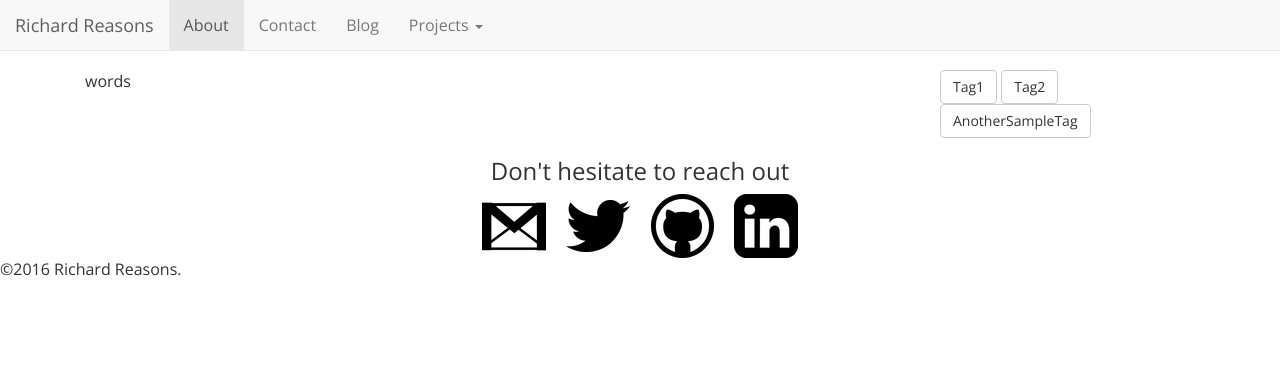
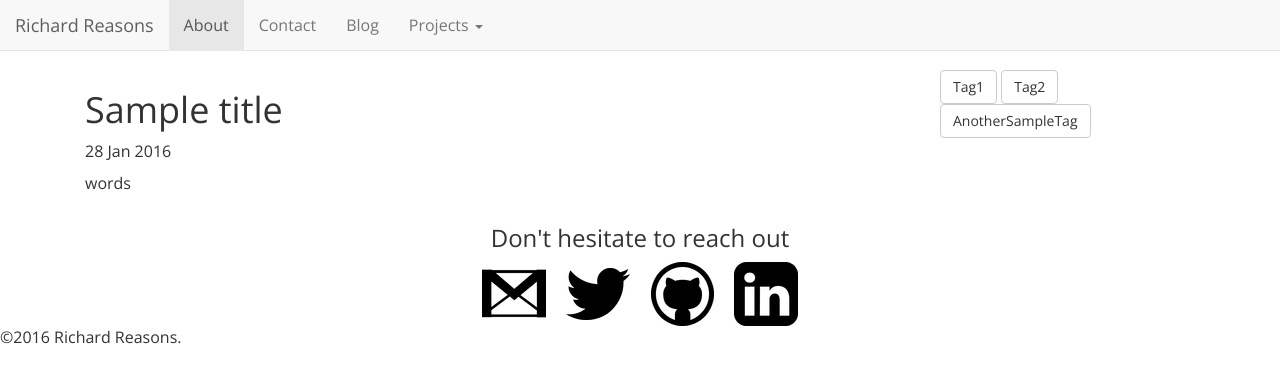
Before and after one commit to rgreasons/rgreasons.github.io, a Jekyll site: the page built from _posts/2016-01-28-samplepost.md, in a window 1280 px wide. Shown: the top 383 px of the page. Built offline with Jekyll 4.4.1, drawn with Linux system fonts in a browser that asks for light colours; nearby versions of some CDN libraries.

Commit message:
Update post.html

```diff
--- a/_layouts/post.html
+++ b/_layouts/post.html
@@ -44,11 +44,13 @@
           </ul> -->
         </div><!--/.nav-collapse -->
     </nav>
-		<div class="col-md-8">
-    	<div id="content">
-      	{{content}}
-    	</div>
-		</div>
+	<div class="col-md-8">
+	<h1>{{ page.title }}</h1>
+	<p class="meta">{{ page.date | date_to_string }}</p>
+    		<div id="content">
+      		{{content}}
+    		</div>
+	</div>
 		<div class="col-md-3 col-md-offset-1">
 			<a class="btn btn-default" href="tag1">Tag1</a>
 			<a class="btn btn-default" href="tag2">Tag2</a>
```
